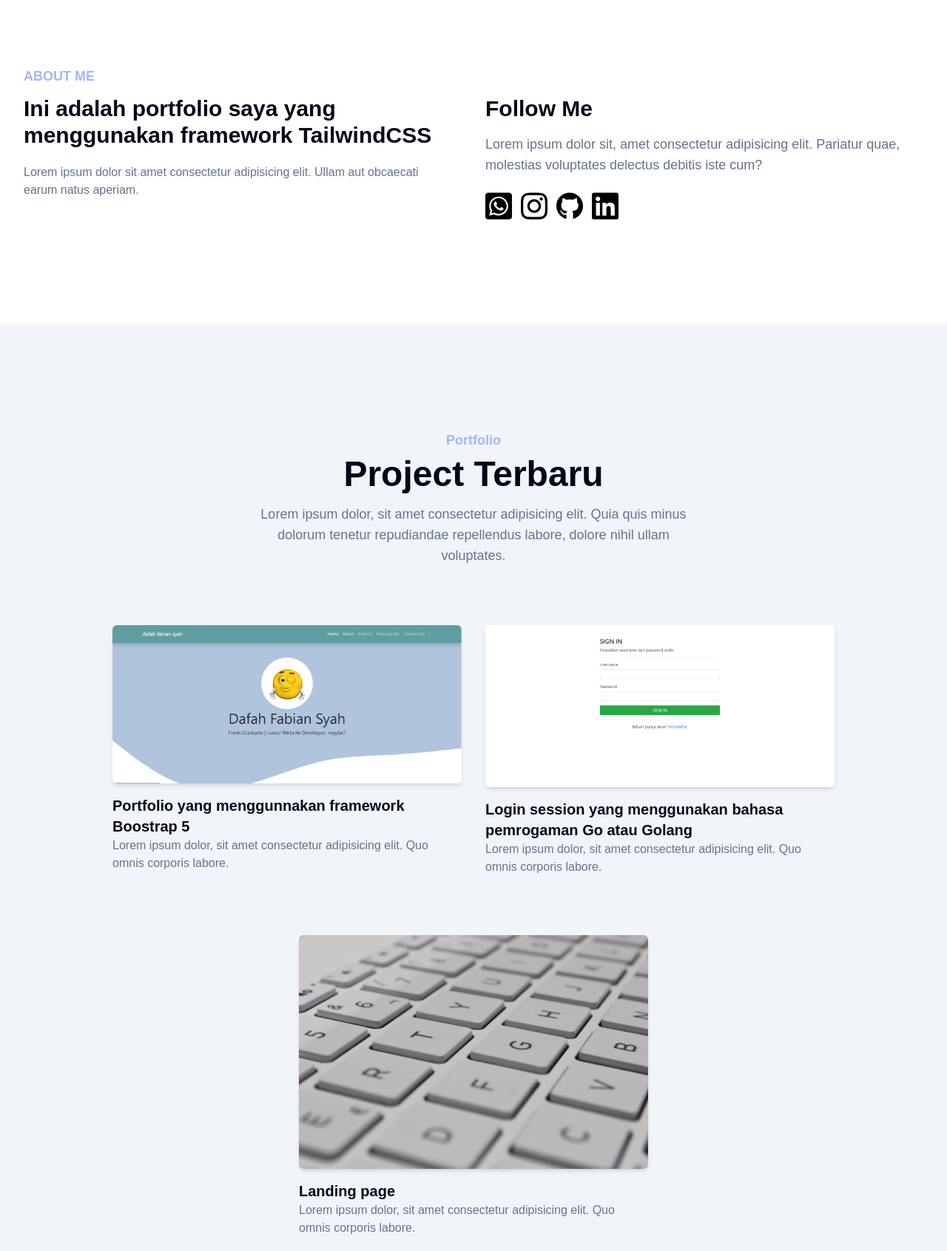
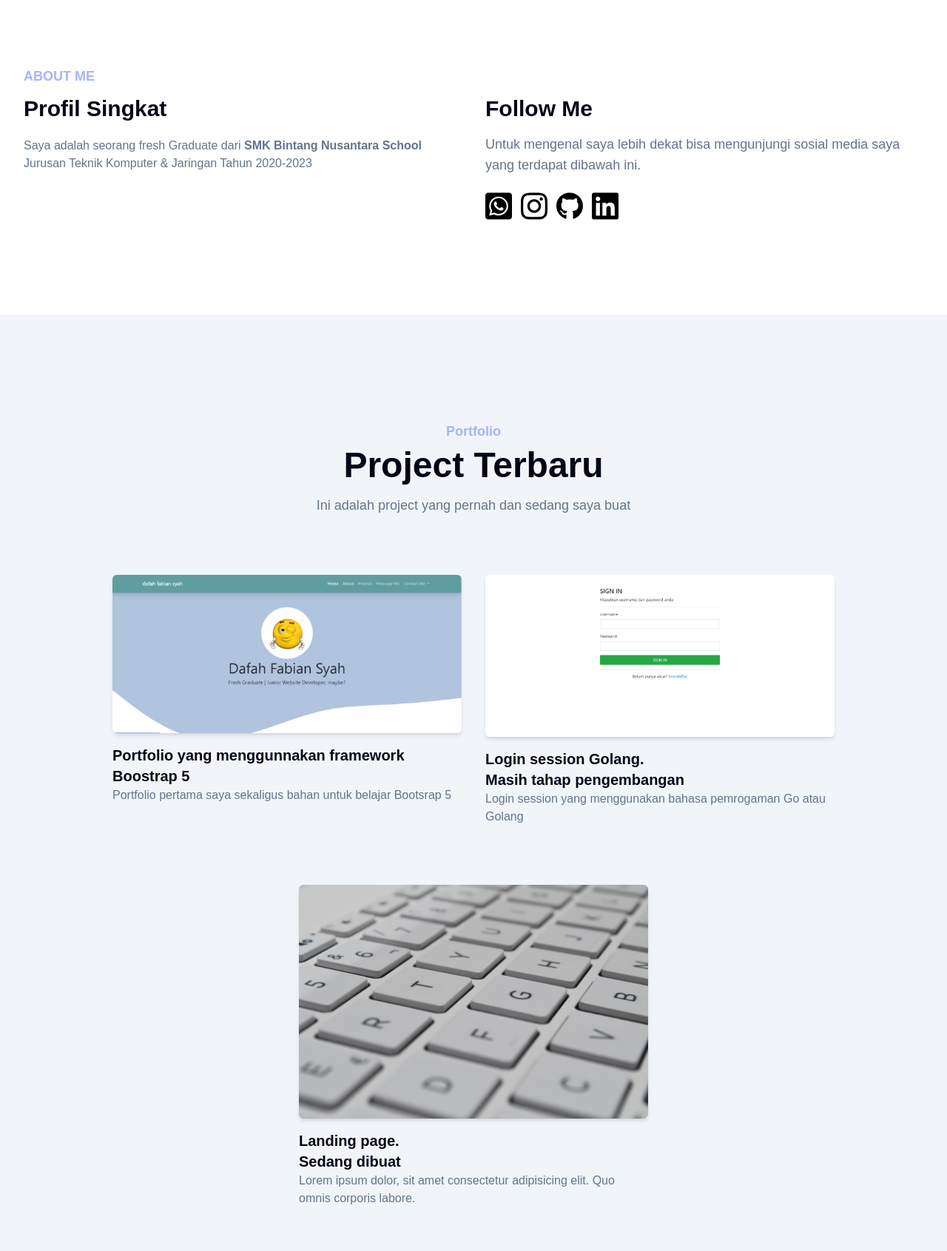
Before and after one commit to dafahfabiansyah/portofolio-tailwind-css3, a website: page index.html in a window 1280 px wide. Shown: the part 560-2251 px from the top of the page at 74% size. Drawn offline with Linux system fonts and the light colour scheme.

Commit message:
menambahkan caption atau tulisan pada tiap section

```diff
--- a/index.html
+++ b/index.html
@@ -105,12 +105,14 @@
         <div class="flex flex-wrap">
           <div class="w-full px-4 mb-10 lg:w-1/2">
             <h4  id="contact" class="font-bold uppercase text-primary text-lg mb-3">About me</h4>
-            <h2 class="font-bold text-dark text-3xl mb-5 max-w-xl dark:text-white">Ini adalah portfolio saya yang menggunakan framework TailwindCSS</h2>
-            <p class="font-medium text-base text-secondary max-w-xl">Lorem ipsum dolor sit amet consectetur adipisicing elit. Ullam aut obcaecati earum natus aperiam.</p>
+            <h2 class="font-bold text-dark text-3xl mb-5 max-w-xl dark:text-white">Profil Singkat</h2>
+            <p class="font-medium text-base text-secondary max-w-xl">Saya adalah seorang fresh Graduate dari <strong>SMK <a href="https://bns.sch.id">Bintang Nusantara School</strong>
+            Jurusan Teknik Komputer & Jaringan Tahun 2020-2023</a>
+            </p>
           </div>
           <div class="w-full px-4 lg:w-1/2">
             <h3 class="font-semibold text-dark text-2xl mb-4 lg:text-3xl lg:pt-10 dark:text-white">Follow Me</h3>
-            <p class="font-medium text-base text-secondary mb-6 lg:text-lg">Lorem ipsum dolor sit, amet consectetur adipisicing elit. Pariatur quae, molestias voluptates delectus debitis iste cum?</p>
+            <p class="font-medium text-base text-secondary mb-6 lg:text-lg">Untuk mengenal saya lebih dekat bisa mengunjungi sosial media saya yang terdapat dibawah ini.</p>
             <div class="flex items-center dark:text-white">
               <!-- Whatsapp -->
               <a href="https://wa.me/6281318710755" target="_blank" class="w-9 h-9 mr-3 rounded-full flex justify-center items-center border-slate-300 hover:border-primary hover:bg-primary hover:text-white fi">
@@ -164,7 +166,7 @@
           <div class="max-w-xl mx-auto text-center mb-16">
             <h4 class="font-semibold text-lg text-primary mb-2">Portfolio</h4>
             <h2 class="font-bold text-dark text-3xl mb-4 sm:text-4xl lg:text-5xl dark:text-white">Project Terbaru</h2>
-            <p class="font-medium text-md text-secondary md:text-lg">Lorem ipsum dolor, sit amet consectetur adipisicing elit. Quia quis minus dolorum tenetur repudiandae repellendus labore, dolore nihil ullam voluptates.</p>
+            <p class="font-medium text-md text-secondary md:text-lg">Ini adalah project yang pernah dan sedang saya buat</p>
           </div>
         </div>
 
@@ -176,20 +178,20 @@
               </a>
             </div>
             <h3 class="font-semibold text-xl text-dark mt-4 dark:text-white">Portfolio yang menggunnakan framework Boostrap 5</h3>
-            <p class="font-medium text-base text-secondary">Lorem ipsum dolor, sit amet consectetur adipisicing elit. Quo omnis corporis labore.</p>
+            <p class="font-medium text-base text-secondary">Portfolio pertama saya sekaligus bahan untuk belajar Bootsrap 5</p>
           </div>
           <div class="mb-12 p-4 md:w-1/2 ">
             <div class="rounded-md shadow-md overflow-hidden">
               <img src="dist/img/portfolio/golang login.jpg" alt="Golang Login Form" class="w-full" srcset="">
             </div>
-            <h3 class="font-semibold text-xl text-dark mt-4 dark:text-white">Login session yang menggunakan bahasa pemrogaman Go atau Golang</h3>
-            <p class="font-medium text-base text-secondary">Lorem ipsum dolor, sit amet consectetur adipisicing elit. Quo omnis corporis labore.</p>
+            <h3 class="font-semibold text-xl text-dark mt-4 dark:text-white">Login session Golang. <br>Masih tahap pengembangan</h3>
+            <p class="font-medium text-base text-secondary">Login session yang menggunakan bahasa pemrogaman Go atau Golang</p>
           </div>
           <div class="mb-12 p-4 md:w-1/2 ">
             <div class="rounded-md shadow-md overflow-hidden">
               <img src="dist/img/portfolio/sergi-kabrera-2xU7rYxsTiM-unsplash.jpg" alt="Golang Login Form" class="w-full" srcset="">
             </div>
-            <h3 class="font-semibold text-xl text-dark mt-4 dark:text-white">Landing page</h3>
+            <h3 class="font-semibold text-xl text-dark mt-4 dark:text-white">Landing page. <br>Sedang dibuat</h3>
             <p class="font-medium text-base text-secondary">Lorem ipsum dolor, sit amet consectetur adipisicing elit. Quo omnis corporis labore.</p>
           </div>
         </div>
@@ -204,7 +206,9 @@
           <div class="mx-auto text-center mb-16">
             <h4 class="font-semibold text-lg text-primary mb-2">Clients</h4>
             <h2 class="font-bold text-white text-3xl mb-4 sm:text-4xl lg:text-5xl dark:text-dark">Yang Pernah Bekerja Sama</h2>
-            <p class="font-medium text-md text-secondary md:text-lg">Lorem ipsum dolor, sit amet consectetur adipisicing elit. Quia quis minus dolorum tenetur repudiandae repellendus labore, dolore nihil ullam voluptates.</p>
+            <p class="font-medium text-md text-secondary md:text-lg">Penggunaan Logo perusahaan hanya untuk keperluan belajar, jika ada pihak yang merasa dirugikan maka saya minta maaf dan anda bisa menghubungi saya dengan cara ke bagian
+              <strong><a href="#message">Contact</a></strong> dan
+              <strong><a href="#about">Sosial Media</a></strong> saya.</p>
           </div>
         </div>
         <div class="w-full px-4">
@@ -234,7 +238,7 @@
           <div class="max-w-xl mx-auto text-center mb-16">
             <h4 class="font-semibold text-lg text-primary mb-2">Blog</h4>
             <h2 class="font-bold text-dark text-3xl mb-4 sm:text-4xl lg:text-5xl dark:text-white">Tulisan Terkini</h2>
-            <p class="font-medium text-md text-secondary md:text-lg">Lorem, ipsum dolor sit amet consectetur adipisicing elit. Nesciunt modi deleniti quia ullam.</p>
+            <p class="font-medium text-md text-secondary md:text-lg">Berisi tulisan saya yang ada di dalam blog website</p>
           </div>
         </div>
 
@@ -290,7 +294,7 @@
           <div class="max-w-xl mx-auto text-center mb-16">
             <h4 class="font-semibold text-lg text-primary mb-2">Contact</h4>
             <h2 class="font-bold text-dark text-3xl mb-4 sm:text-4xl lg:text-5xl dark:text-white">Hubungi Kami</h2>
-            <p class="font-medium text-md text-secondary md:text-lg">Lorem, ipsum dolor sit amet consectetur adipisicing elit. Nesciunt modi deleniti quia ullam.</p>
+            <p class="font-medium text-md text-secondary md:text-lg">Contact Form ini bisa dipakai, apabila ada kritik dan saran bisa juga disampaikan disini.</p>
           </div>
         </div>
 
@@ -424,6 +428,7 @@
           </div>
           <p class="font-medium text-slate-500 text-center text-xs">Dibuat dengan💜oleh <a href="https://instagram.com/dafbians" target="_blank" class="font-bold text-primary" >Dafah Fabian Syah</a>, menggunakan
             <a href="https://tailwindcss.com" target="_blank" class="font-bold text-sky-500">Tailwind CSS.</a>
+            <p class="font-medium text-slate-500 text-center text-xs pt-2">Copyright: <span id="current-year"></span></p>
           </p>
         </div>
       </div>
```
Also changed, not shown: dist/js/script.js, dist/output.css.
